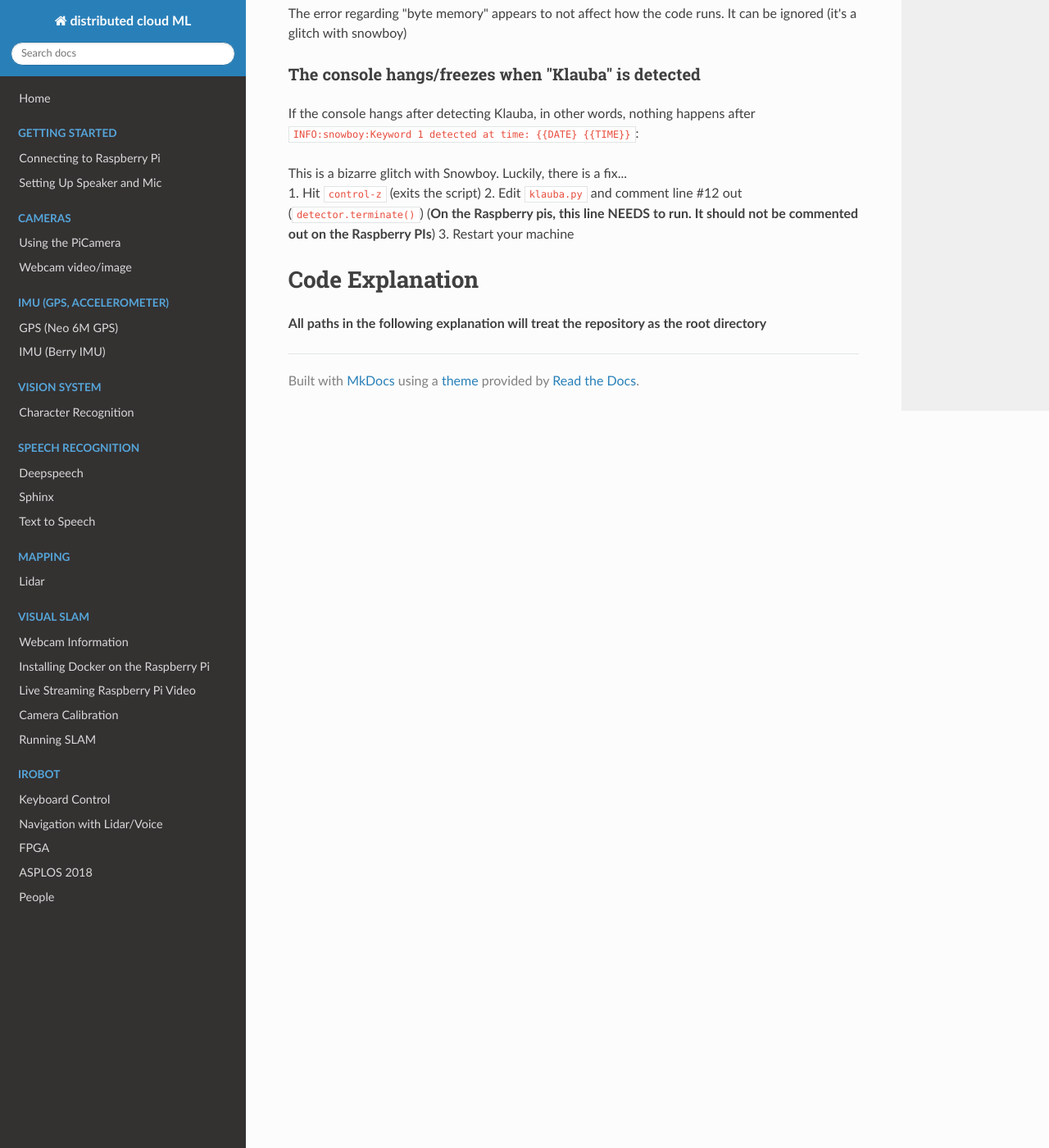
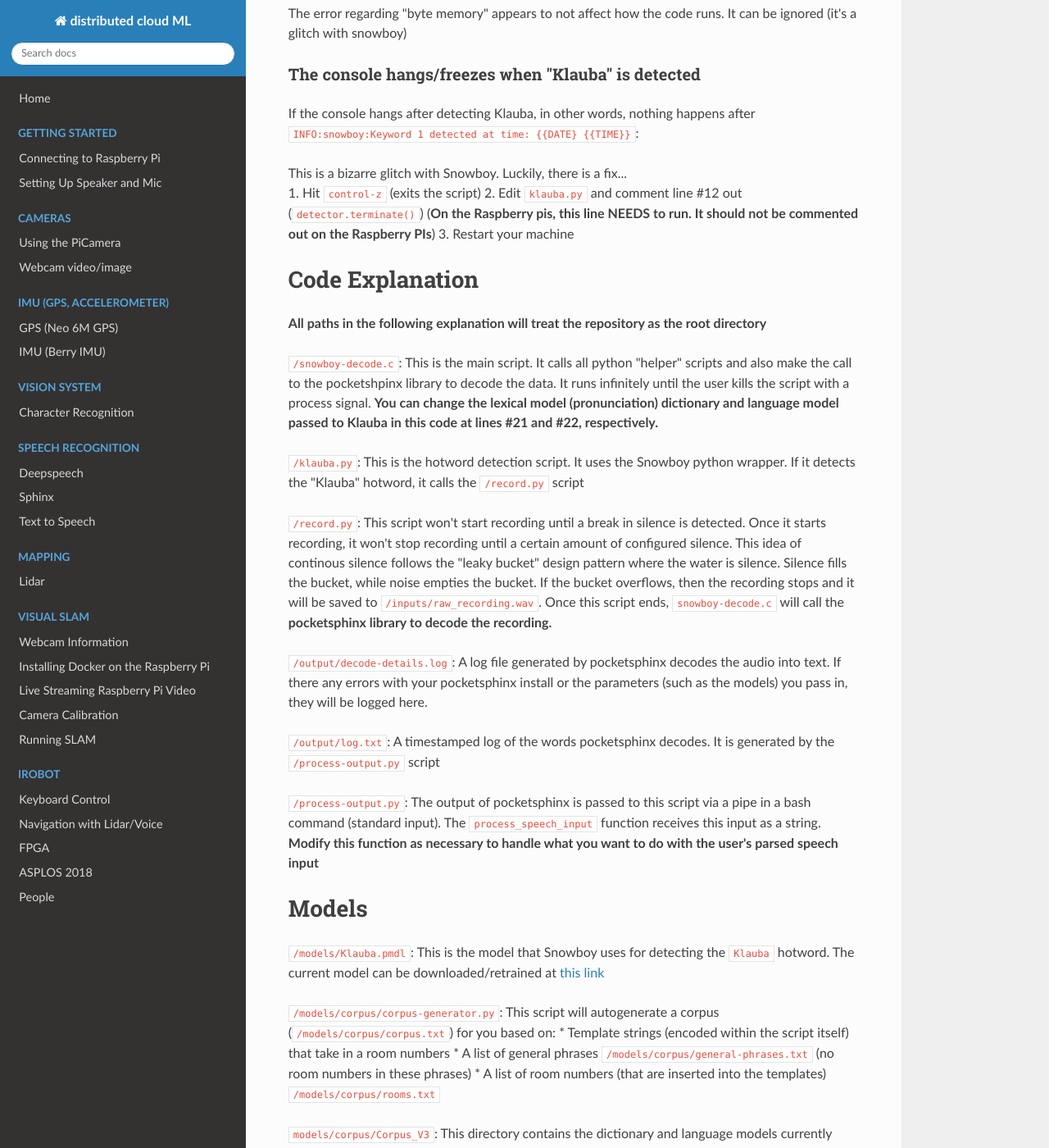
Before and after one commit to parallel-ml/docs, an MkDocs documentation site: the page built from docs/speech/klauba-speech.md, in a window 1280 px wide and 1400 px high, scrolled down 4678 px. Shown: the whole window at 82% size. Built offline with MkDocs 1.6.1, drawn with Linux system fonts in a browser that asks for light colours; nearby versions of some CDN libraries; some of the changed text lies outside the part shown.

Commit message:
updated speech rec docs

```diff
--- a/docs/speech/klauba-speech.md
+++ b/docs/speech/klauba-speech.md
@@ -171,3 +171,35 @@ This is a bizarre glitch with Snowboy. Luckily, there is a fix...
 
 # Code Explanation
 **All paths in the following explanation will treat the repository as the root directory**
+
+`/snowboy-decode.c`: This is the main script. It calls all python "helper" scripts and also make the call to the pocketshpinx library to decode the data. It runs infinitely until the user kills the script with a process signal. **You can change the lexical model (pronunciation) dictionary and language model passed to Klauba in this code at lines #21 and #22, respectively.**
+
+`/klauba.py`: This is the hotword detection script. It uses the Snowboy python wrapper. If it detects the "Klauba" hotword, it calls the `/record.py` script
+
+`/record.py`: This script won't start recording until a break in silence is detected. Once it starts recording, it won't stop recording until a certain amount of configured silence. This idea of continous silence follows the "leaky bucket" design pattern where the water is silence. Silence fills the bucket, while noise empties the bucket. If the bucket overflows, then the recording stops and it will be saved to `/inputs/raw_recording.wav`. Once this script ends, `snowboy-decode.c` will call the **pocketsphinx library to decode the recording.**
+
+`/output/decode-details.log`: A log file generated by pocketsphinx decodes the audio into text. If there any errors with your pocketsphinx install or the parameters (such as the models) you pass in, they will be logged here.
+
+`/output/log.txt`: A timestamped log of the words pocketsphinx decodes. It is generated by the `/process-output.py` script
+
+`/process-output.py`: The output of pocketsphinx is passed to this script via a pipe in a bash command (standard input).  The `process_speech_input` function receives this input as a string. **Modify this function as necessary to handle what you want to do with the user's parsed speech input**
+
+# Models
+`/models/Klauba.pmdl`: This is the model that Snowboy uses for detecting the `Klauba` hotword. The current model can be downloaded/retrained at [this link](https://snowboy.kitt.ai/hotword/43141)
+
+`/models/corpus/corpus-generator.py`: This script will autogenerate a corpus (`/models/corpus/corpus.txt`) for you based on:
+* Template strings (encoded within the script itself) that take in a room numbers
+* A list of general phrases `/models/corpus/general-phrases.txt` (no room numbers in these phrases)
+* A list of room numbers (that are inserted into the templates) `/models/corpus/rooms.txt`
+
+`models/corpus/Corpus_V3`: This directory contains the dictionary and language models currently being used by sphinx in the script.
+
+## Updating the Dictionary and Language Models
+Once you have a corpus you want to use (*see /models/corpus/corpus-generator.py*):
+1. Use [this website](http://www.speech.cs.cmu.edu/tools/lmtool-new.html) to create a dictionary and language model based on an inputted corpus
+2. Download the `{{name}}.lm` and `{{name}}.dic` and save them to a directory. Recommended directory to save the new models to: `/models/corpus/Corpus_V{{corpus version number}}. **Be sure to include the corpus.txt in this directory to keep track of what the models were trained with!**
+3. Edit `/snowboy-decode.c` and update line #21 with the new language model path and line #22 with the new dictionary model path
+4. Don't forget to rebuid the c script. Call `make`.
+
+# Future Improvements
+Currently, the `/record.py` script cuts off the beginnning of user input (it's not recorded). As a result, sometimes the sphinx doesn't parse the first words of what the user says. For instance, the user will say, "Take me to room 2443" and sphinx wil parse it as "2443" or "ROOM 2443".
```
Also changed, not shown: docs/speech/sphinx.md (+1 -1 lines).
